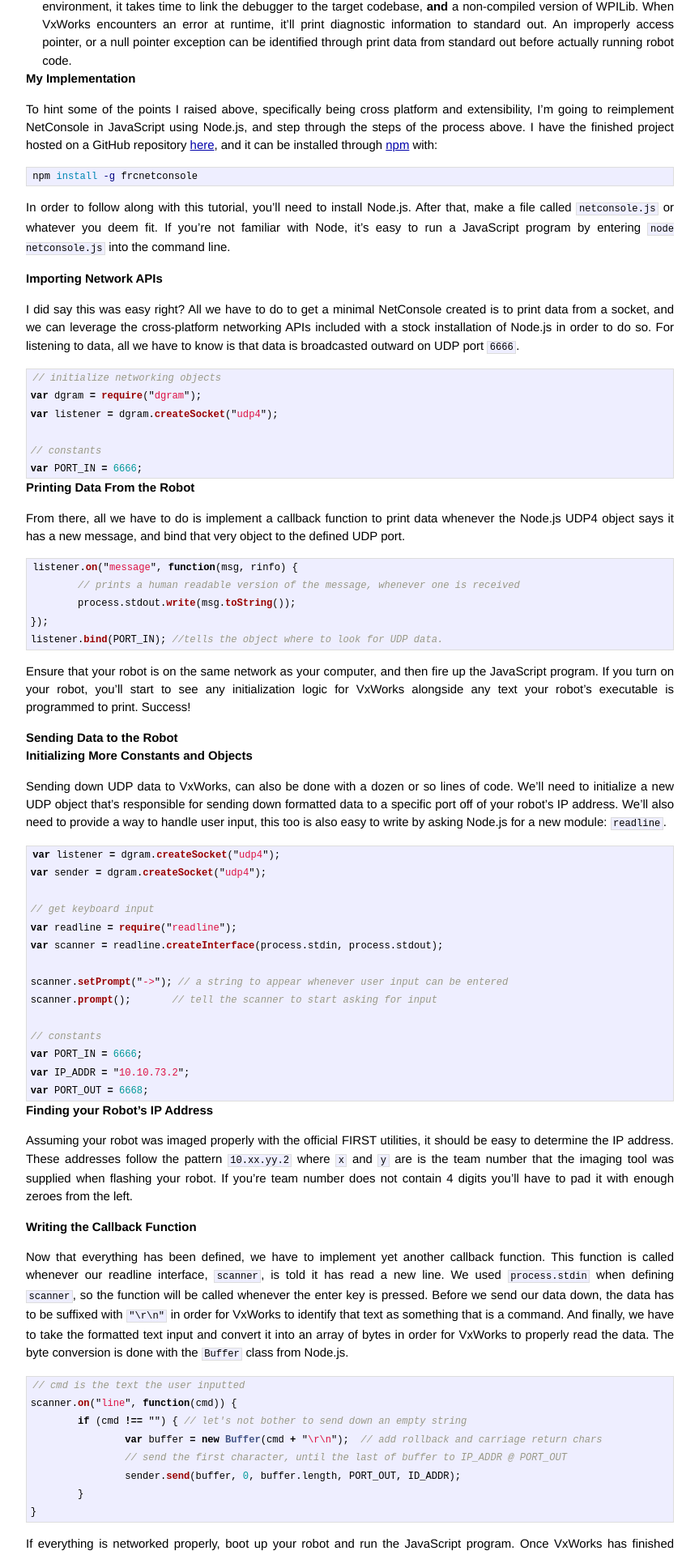
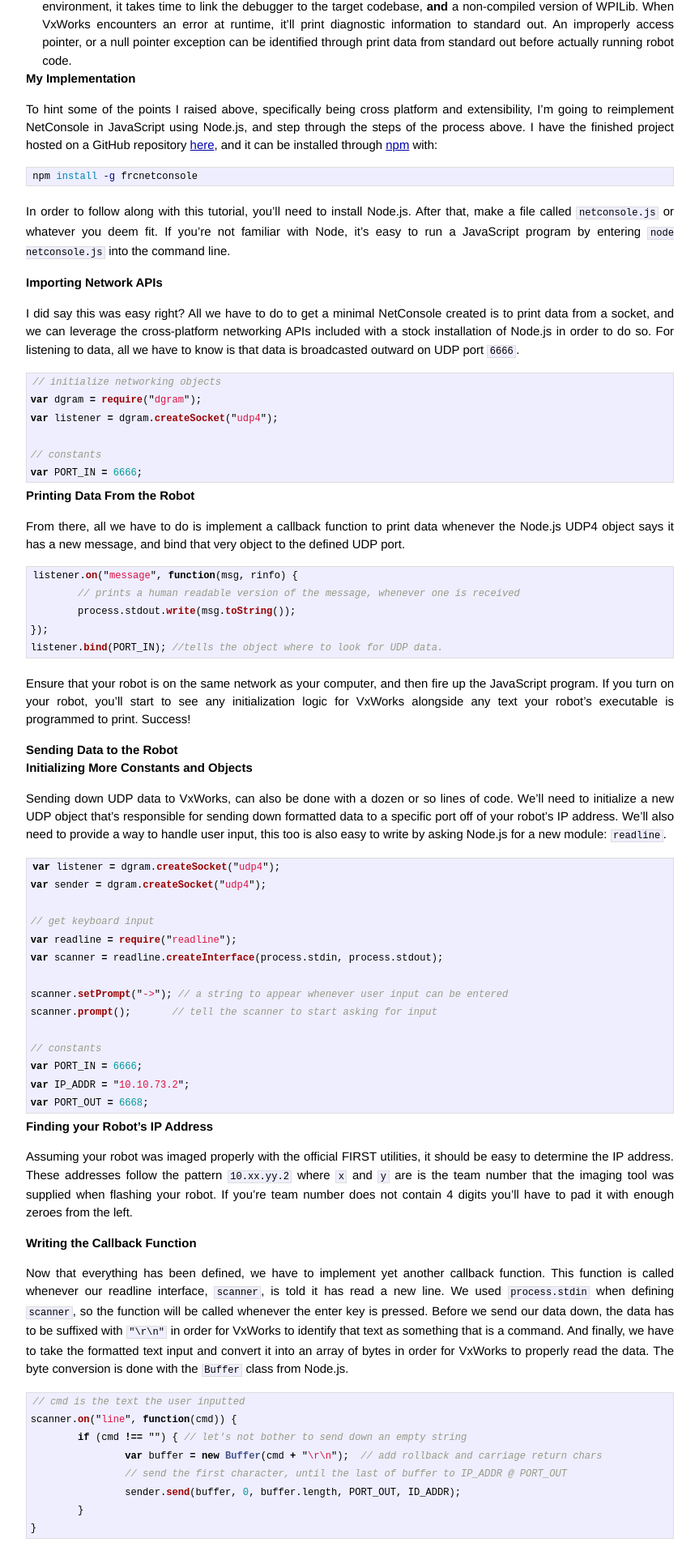
Before and after one commit to Armoredspider/evinugur.github.com, a Jekyll site: the page built from _posts/2013-12-08-reverse-engineer-frc-netconsole.md, in a window 1280 px wide. Shown: the part 1350-3270 px from the top of the page at 81% size, without its empty margins (208-1071 px from the left). Built offline with Jekyll 4.4.1, drawn with Linux system fonts in a browser that asks for light colours; Markdown is read by kramdown in place of the engine named in the settings.

Commit message:
some space after code blocks

```diff
--- a/css/main.css
+++ b/css/main.css
@@ -163,6 +163,10 @@ a:visited { color: #a0a; }
   background-color: #333;
 }
 
+.highlight {
+  padding-bottom: 5px;
+}
+
 
 /*******
 
```
